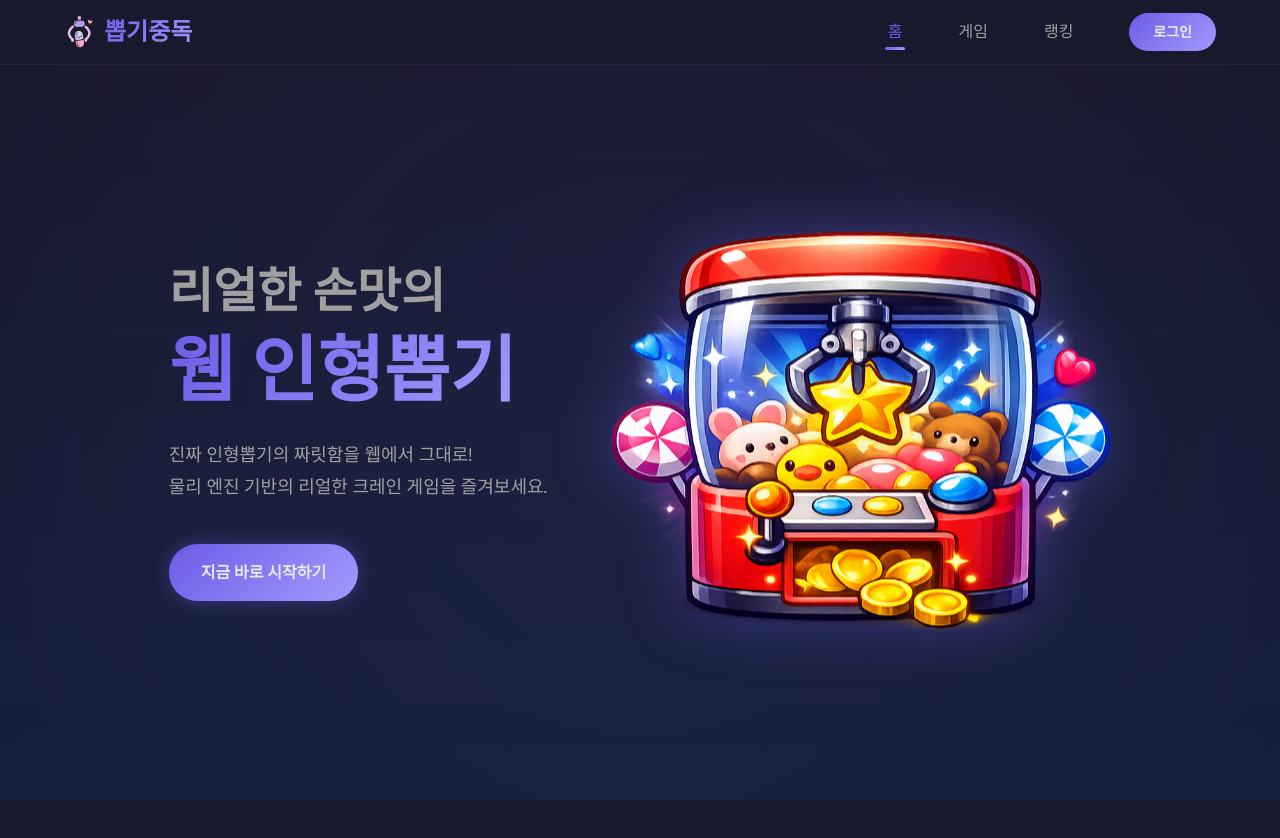
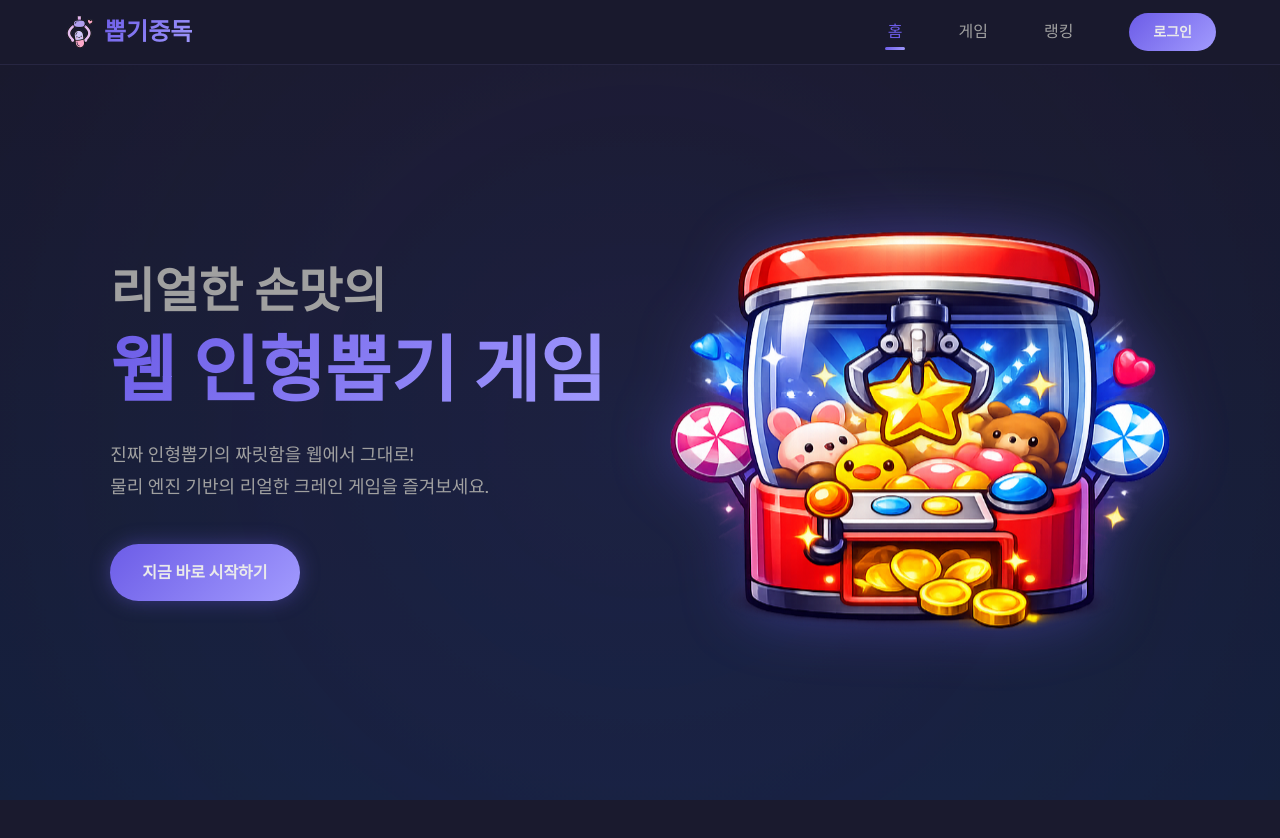
Before and after one commit to Moorisong/miki-labs, a Next.js app in the folder client/: page / in a window 1280 px wide. Shown: the top 838 px of the page. Built offline with nearby package versions, Linux system fonts and the light colour scheme; no server answers; the database is empty.

Commit message:
chore(seo): optimize keywords and semantic structure for SEO

```diff
--- a/client/app/layout.tsx
+++ b/client/app/layout.tsx
@@ -25,7 +25,7 @@ export const metadata: Metadata = {
     template: '%s | 뽑기중독',
   },
   description: '리얼한 물리 엔진으로 즐기는 웹 인형뽑기 게임. 실제 인형뽑기의 손맛을 느껴보세요!',
-  keywords: ['인형뽑기', '뽑기', '게임', '웹게임', 'claw machine', 'crane game', 'arcadegame'],
+  keywords: ['인형뽑기', '인형뽑기 게임', '캐주얼 게임', '웹 게임', '뽑기', '게임', 'claw machine', 'crane game', 'arcadegame'],
   authors: [{ name: '뽑기중독' }],
   alternates: {
     canonical: '/',
--- a/client/app/page.tsx
+++ b/client/app/page.tsx
@@ -61,6 +61,7 @@ export default async function HomePage() {
       ratingValue: '4.8',
       ratingCount: '124',
     },
+    keywords: '인형뽑기, 인형뽑기 게임, 캐주얼 게임, 웹 게임, 뽑기, 게임',
   };
 
   return (
@@ -74,7 +75,7 @@ export default async function HomePage() {
         <div className={styles.heroContent}>
           <h1 className={styles.heroTitle}>
             <span className={styles.titleLine}>리얼한 손맛의</span>
-            <span className={styles.titleHighlight}>웹 인형뽑기</span>
+            <span className={styles.titleHighlight}>웹 인형뽑기 게임</span>
           </h1>
           <p className={styles.heroDescription}>
             진짜 인형뽑기의 짜릿함을 웹에서 그대로!
```
